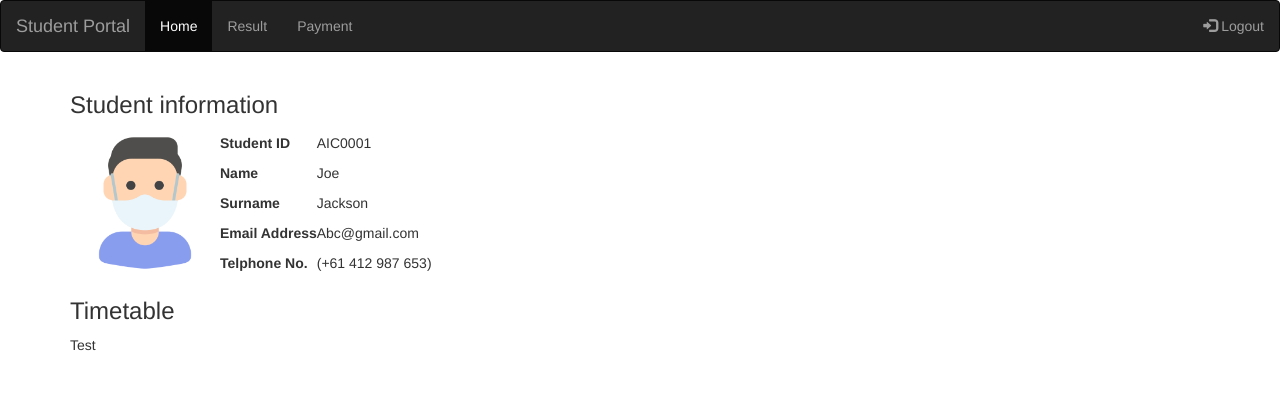
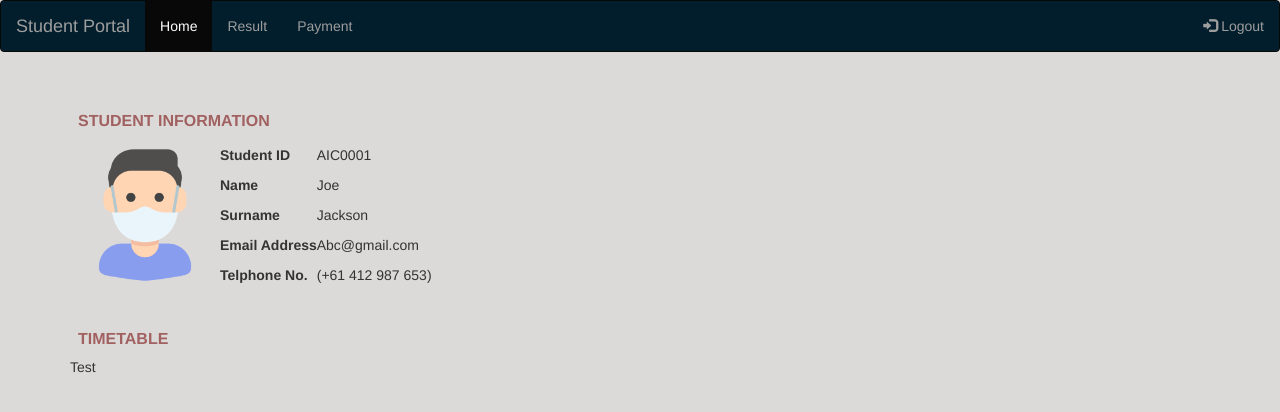
Before and after one commit to itsupportnsw/StudentPortal, a plain HTML site: page WebApp/home.html in a window 1280 px wide. Drawn offline with nearby package versions, Linux system fonts and the light colour scheme.

Commit message:
update home page css

```diff
--- /dev/null
+++ b/WebApp/home.css
@@ -0,0 +1,17 @@
+.navbar{
+    color: #a36060;
+    background-color: #021e2c;
+}
+
+h3 {
+    text-align: center;
+    font-size: 16px;
+    font-weight: 600;
+    text-transform: uppercase;
+    display: inline-block;
+    margin: 40px 8px 10px 8px;
+    color: #a16161;
+}
+body{
+    background-color: rgb(219, 218, 216);
+}
--- a/WebApp/home.html
+++ b/WebApp/home.html
@@ -9,7 +9,7 @@
     <script src="https://ajax.googleapis.com/ajax/libs/jquery/3.5.1/jquery.min.js"></script>
     <script src="https://maxcdn.bootstrapcdn.com/bootstrap/3.4.1/js/bootstrap.min.js"></script>
 
-    <style type="text/css">
+    <link rel="stylesheet" href="./home.css">
     </style>
         </head>
     <body>
```
